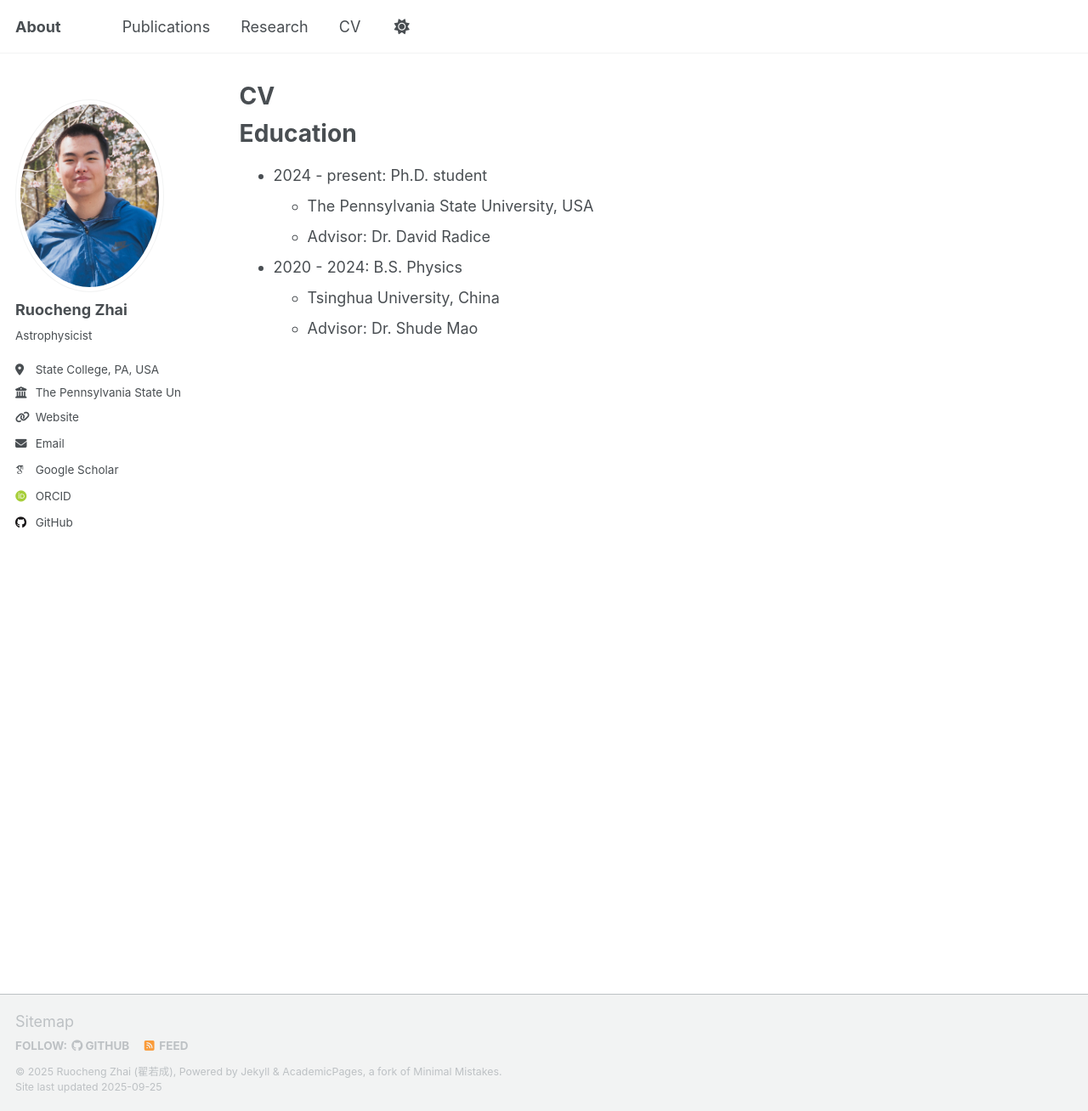
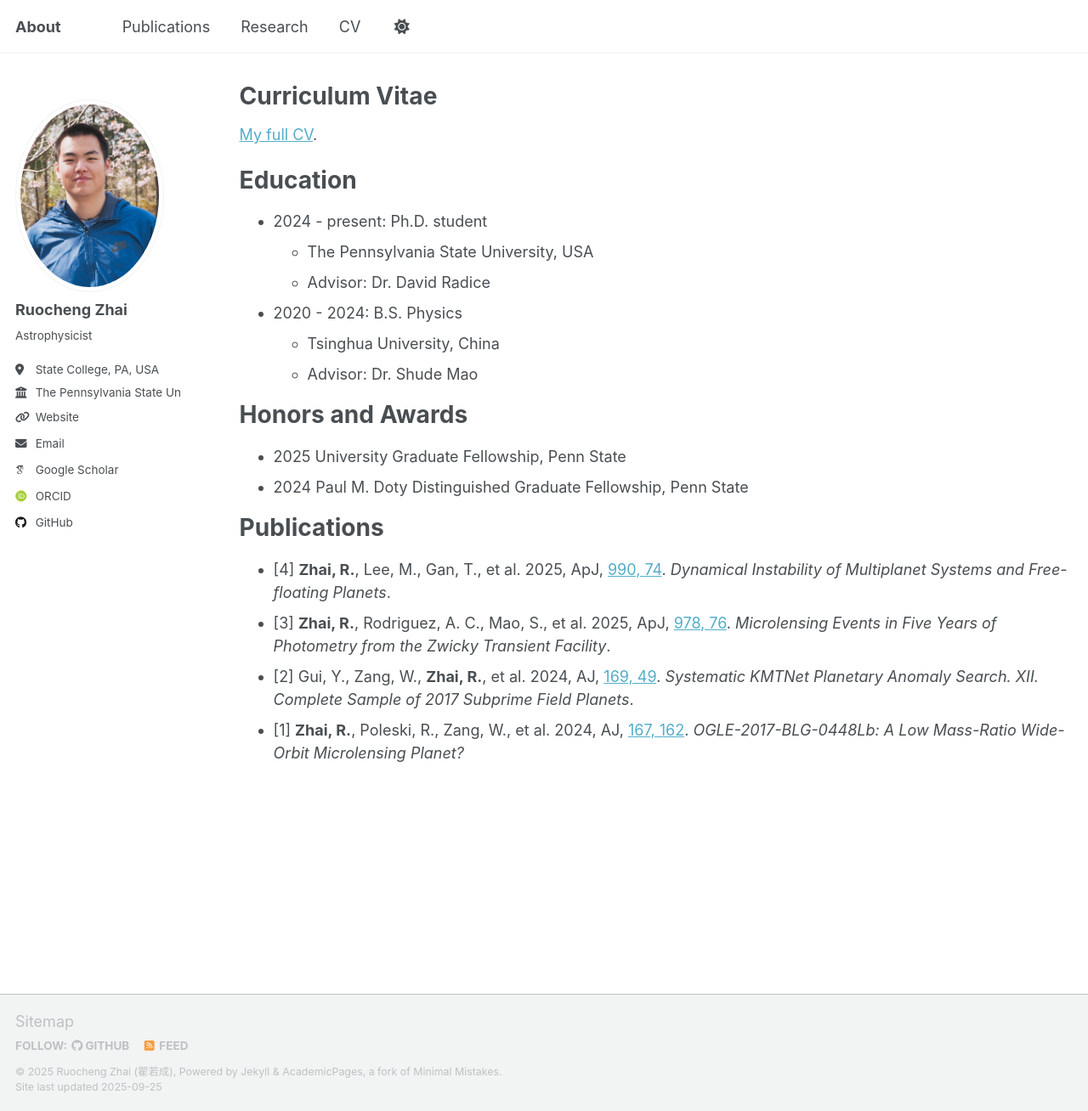
Before and after one commit to ruochengzhai/ruochengzhai.github.io, a Jekyll site: the page built from _pages/cv.md, in a window 1280 px wide and 1308 px high. Shown: the whole window at 85% size. Built offline with Jekyll 4.4.1, drawn with Linux system fonts in a browser that asks for light colours; some web fonts are replaced; a script that is not in the unit is left out.

Commit message:
Update cv.md

```diff
--- a/_pages/cv.md
+++ b/_pages/cv.md
@@ -1,6 +1,6 @@
 ---
 layout: archive
-title: "CV"
+title: "Curriculum Vitae"
 permalink: /cv/
 author_profile: true
 redirect_from:
@@ -8,6 +8,8 @@ redirect_from:
 ---
 
 {% include base_path %}
+
+[My full CV](https://github.com/ruochengzhai/ruochengzhai.github.io/blob/main/files/CV.pdf).
 
 Education
 ======
@@ -44,13 +46,21 @@ Skills
   * Sub-skill 2.3
 * Skill 3 -->
 
-<!-- Publications
+Honors and Awards
 ======
-  <ul>{% for post in site.publications reversed %}
-    {% include archive-single-cv.html %}
-  {% endfor %}</ul>
 
-Talks
+* 2025 University Graduate Fellowship, Penn State
+* 2024 Paul M. Doty Distinguished Graduate Fellowship, Penn State
+
+Publications
+======
+
+* [4] **Zhai, R.**, Lee, M., Gan, T., et al. 2025, ApJ, [990, 74](https://iopscience.iop.org/article/10.3847/1538-4357/adf557). *Dynamical Instability of Multiplanet Systems and Free-floating Planets*.
+* [3] **Zhai, R.**, Rodriguez, A. C., Mao, S., et al. 2025, ApJ, [978, 76](https://iopscience.iop.org/article/10.3847/1538-4357/ad94e7). *Microlensing Events in Five Years of Photometry from the Zwicky Transient Facility*.
+* [2] Gui, Y., Zang, W., **Zhai, R.**, et al. 2024, AJ, [169, 49](https://iopscience.iop.org/article/10.3847/1538-3881/ad4ce5). *Systematic KMTNet Planetary Anomaly Search. XII. Complete Sample of 2017 Subprime Field Planets*.
+* [1] **Zhai, R.**, Poleski, R., Zang, W., et al. 2024, AJ, [167, 162](https://iopscience.iop.org/article/10.3847/1538-3881/ad284f). *OGLE-2017-BLG-0448Lb: A Low Mass-Ratio Wide-Orbit Microlensing Planet?*
+
+<!-- Talks
 ======
   <ul>{% for post in site.talks reversed %}
     {% include archive-single-talk-cv.html  %}
```
